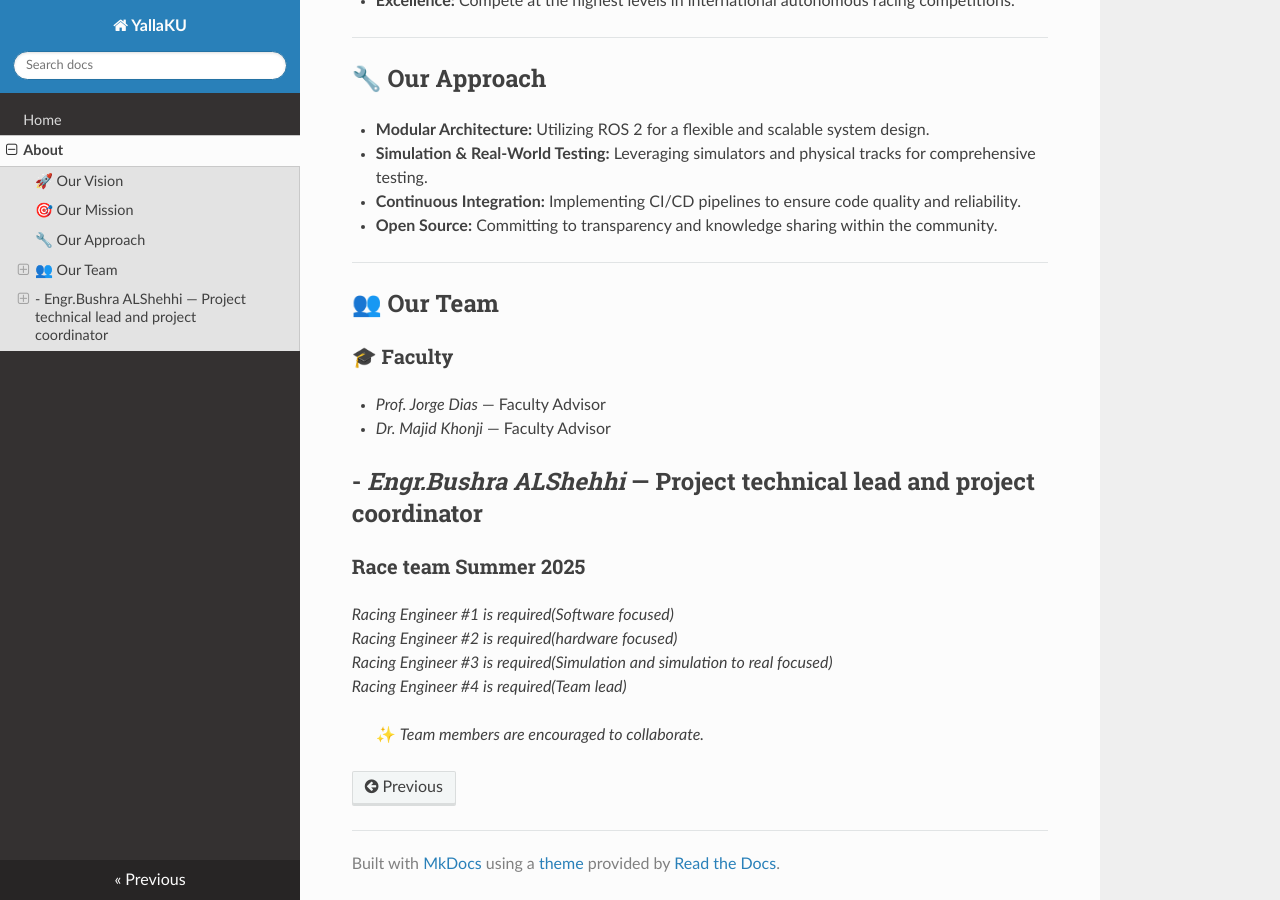
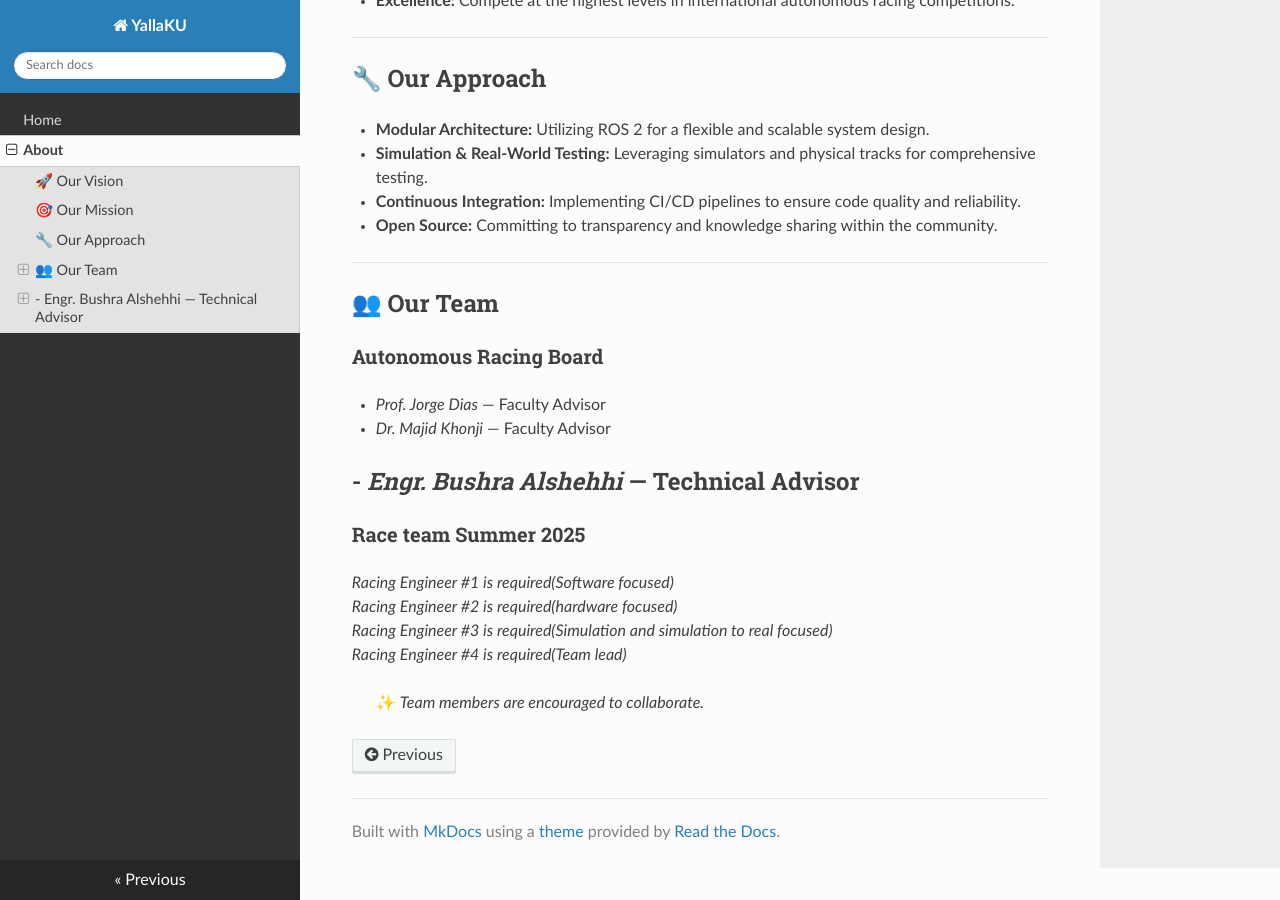
Before and after one commit to EngBushraA/YallaKU, an MkDocs documentation site: the page built from docs/about.md, in a window 1280 px wide and 900 px high, scrolled down 730 px. Built offline with MkDocs 1.6.1, drawn with Linux system fonts in a browser that asks for light colours; nearby versions of some CDN libraries.

Commit message:
changes in the board names

```diff
--- a/docs/about.md
+++ b/docs/about.md
@@ -30,13 +30,13 @@ To lead in autonomous racing innovation by integrating cutting-edge research, ha
 
 ## 👥 Our Team
 
-### 🎓 Faculty
+### Autonomous Racing Board
 
 - *Prof. Jorge Dias* — Faculty Advisor
 
 - *Dr. Majid Khonji* — Faculty Advisor
 
-- *Engr.Bushra ALShehhi* — Project technical lead and project coordinator
+- *Engr. Bushra Alshehhi* — Technical Advisor
 ---
 
 ### Race team Summer 2025
```
Also changed, not shown: site/about/index.html, site/index.html, site/search/search_index.json.
